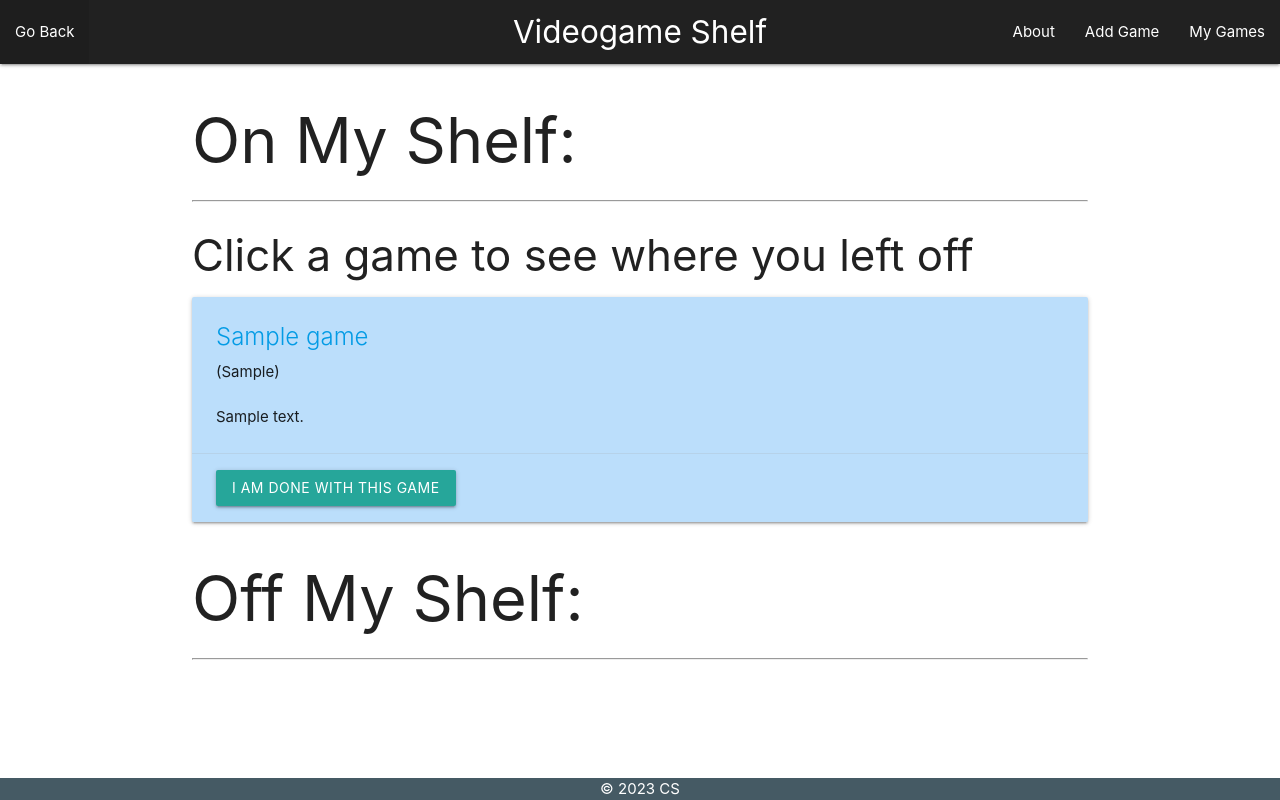
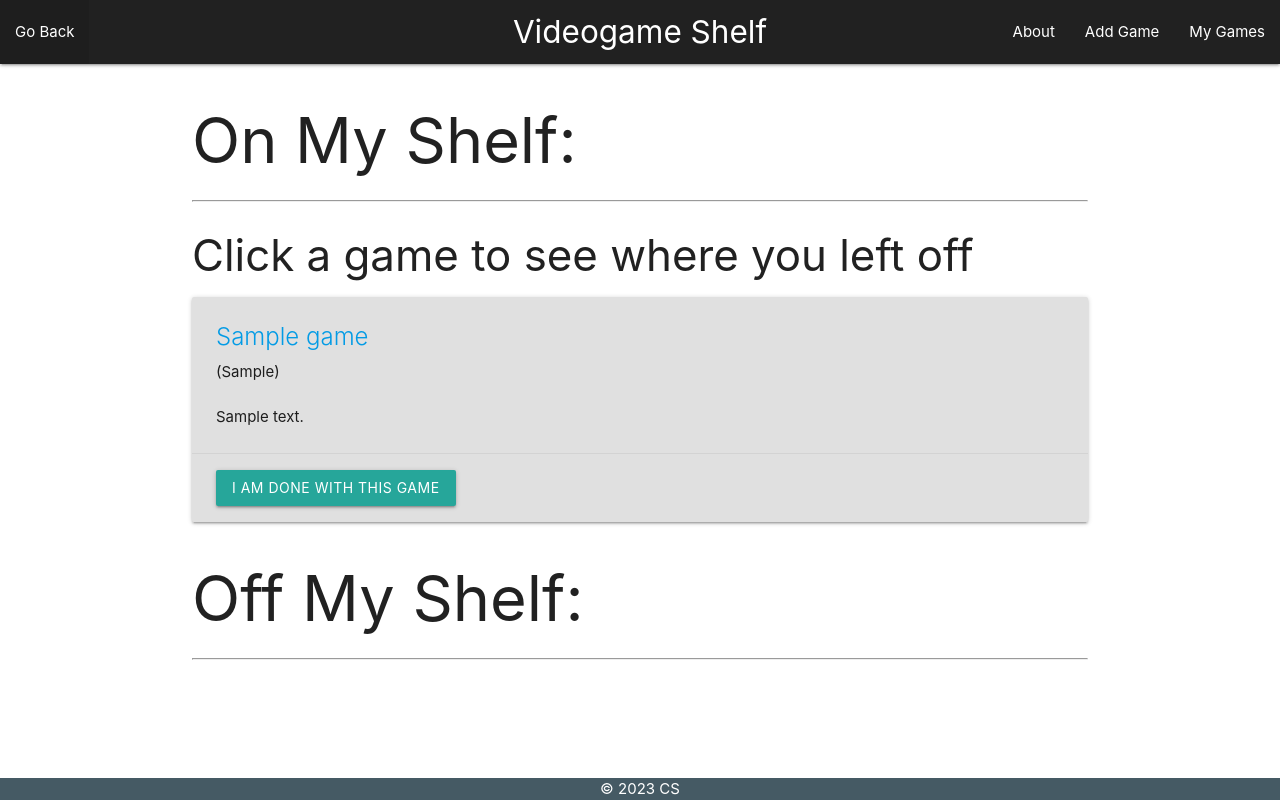
Before and after one commit to CoreySumma/videogamecollector, a Django app: page /games/ in a window 1280 px wide. Run offline with Django 4.2, Linux system fonts and the light colour scheme; tables that the repository leaves empty hold one stand-in row (values such as "Sample post").

```diff
--- a/main_app/static/css/style.css
+++ b/main_app/static/css/style.css
@@ -1,3 +1,12 @@
+:root {
+  /* Color synced with videogame controller @ home screen */
+  --color-grey: rgb(180, 177, 172);
+  --color-dark-grey: rgb(94, 96, 96);
+  --color-green: rgb(0, 128, 100);
+  --color-blue: rgb(13, 67, 134);
+  --color-red: rgb(223, 61, 73);
+  --color-yellow: rgb(254, 182, 82);
+}
 
 body {
   display: flex;
--- a/main_app/templates/games/index.html
+++ b/main_app/templates/games/index.html
@@ -6,7 +6,7 @@
 <h3>Click a game to see where you left off</h3>
 {% for game in games %}
   {% if game.playing %}
-    <div class="card blue lighten-4 ">
+    <div class="card grey lighten-2 ">
       <div class="card-content">
         <a href="{% url 'detail' game.id %}">
           <span class="card-title">{{ game.title }}</span>
--- a/main_app/templates/main_app/game_confirm_delete.html
+++ b/main_app/templates/main_app/game_confirm_delete.html
@@ -5,7 +5,7 @@
 <h4>This will remove {{object.title}} from your shelf.</h4>
 <form action="" method="POST">
   {% csrf_token %}
-  <input type="submit" value="Yep" class="btn">
+  <input type="submit" value="Yep!" class="btn">
   <a href="{ url 'detail' game.id }">Cancel</a>
 </form>
 
--- a/videogamecollector/settings.py
+++ b/videogamecollector/settings.py
@@ -11,6 +11,10 @@ https://docs.djangoproject.com/en/4.1/ref/settings/
 """
 
 from pathlib import Path
+import environ
+
+environ.Env()
+environ.Env.read_env()
 
 # Build paths inside the project like this: BASE_DIR / 'subdir'.
 BASE_DIR = Path(__file__).resolve().parent.parent
```
